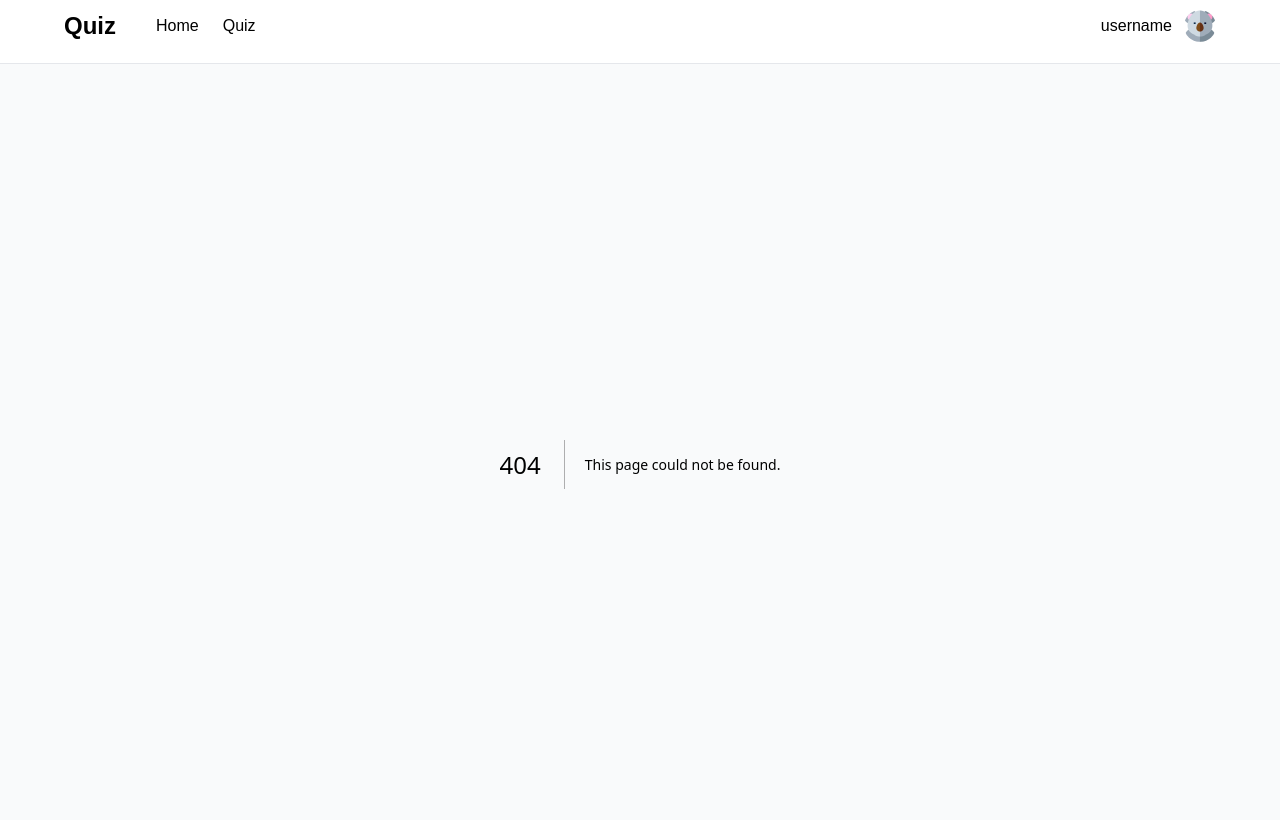
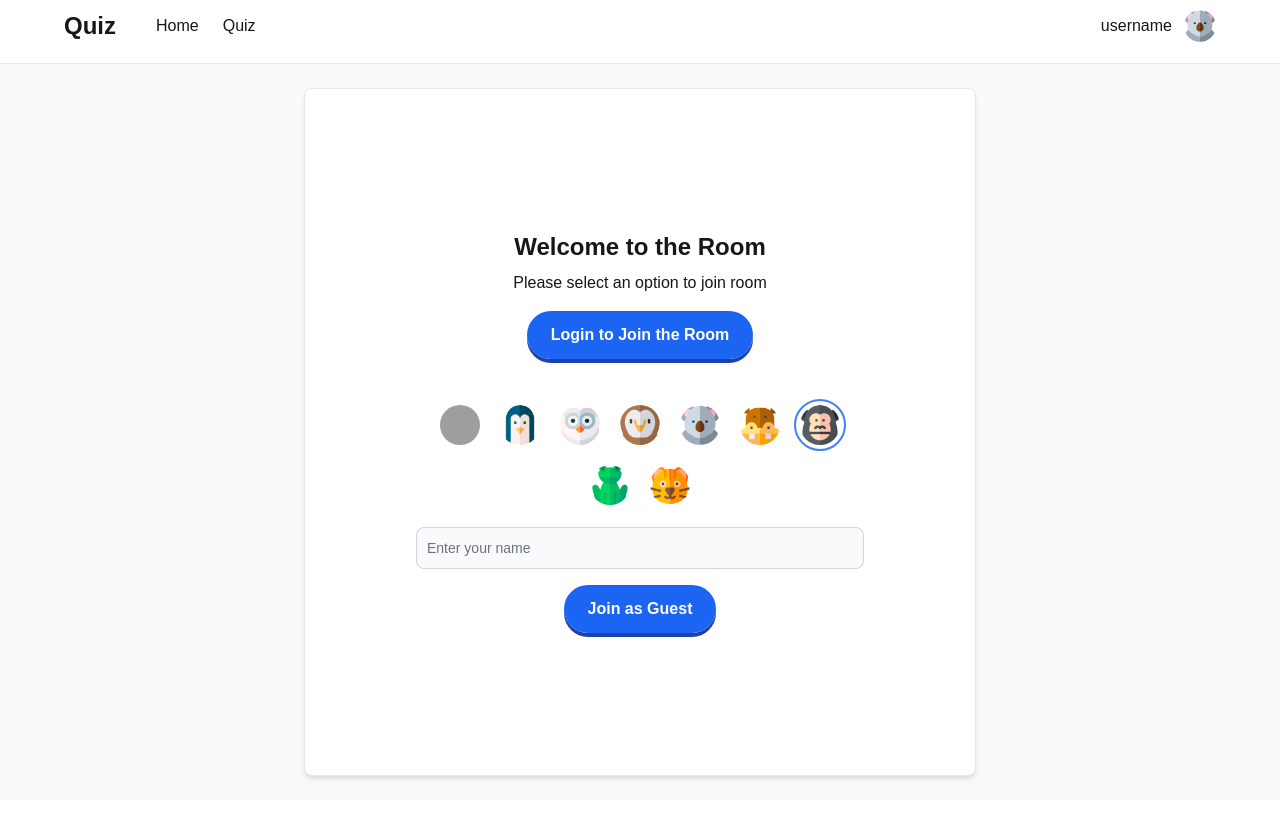
Before and after one commit to kazuki-0418/Qui-zoo, a Next.js app in the folder frontend/: page /rooms/1 in a window 1280 px wide. Before the commit this address had no page. Shown: the top 820 px of the page. Built offline with nearby package versions, Linux system fonts and the light colour scheme; grey boxes are pictures that could not be loaded.

Commit message:
add UserAccessOptions

```diff
--- a/frontend/src/app/rooms/[roomCode]/host/page.tsx
+++ b/frontend/src/app/rooms/[roomCode]/host/page.tsx
@@ -1,4 +1,4 @@
-import { HostWaitingRoom } from "@/components/pages/rooms/HostWaitingRoom";
+import { HostWaitingRoom } from "@/components/pages/rooms/host/HostWaitingRoom";
 import { FullHeightCardLayout } from "@/components/ui/FullHeightCardLayout";
 
 export default function RoomsHostPage() {
--- /dev/null
+++ b/frontend/src/app/rooms/[roomCode]/page.tsx
@@ -0,0 +1,12 @@
+"use client";
+import { UserAccessOptions } from "@/components/pages/rooms/UserAccessOptions";
+import { FullHeightCardLayout } from "@/components/ui/FullHeightCardLayout";
+
+export default function RoomsHostPage() {
+  const allowGuests = true; // TODO: Replace with actual logic to check if the user is a guest
+  return (
+    <FullHeightCardLayout>
+      <UserAccessOptions allowGuests={allowGuests} />
+    </FullHeightCardLayout>
+  );
+}
--- /dev/null
+++ b/frontend/src/components/pages/rooms/UserAccessOptions.tsx
@@ -0,0 +1,66 @@
+import { GuestProfileSelector } from "@/components/shared/GuestProfileSelector";
+import { PushButton } from "@/components/ui/PushButton";
+import Image from "next/image";
+import { useEffect, useState } from "react";
+
+const avatarOptions = [
+  "penguin-1",
+  "penguin-2",
+  "owl-1",
+  "owl-2",
+  "koala",
+  "hippopotamus",
+  "gorilla",
+  "frog",
+  "cat",
+];
+
+interface UserAccessOptionsProps {
+  allowGuests: boolean;
+}
+
+export function UserAccessOptions({ allowGuests }: UserAccessOptionsProps) {
+  const [avatar, setAvatar] = useState("");
+  const [name, setName] = useState("");
+  const handleLogin = () => {
+    // Add your login logic here
+  };
+
+  const handleGuest = () => {
+    // Add your guest logic here
+  };
+
+  useEffect(() => {
+    const randomIndex = Math.floor(Math.random() * avatarOptions.length);
+    setAvatar(avatarOptions[randomIndex]);
+  }, []);
+
+  return (
+    <div className="h-full flex flex-col justify-center text-center gap-2">
+      {!allowGuests ? (
+        <div className="flex flex-col items-center gap-2 mt-4">
+          <h1 className="text-xl md:text-2xl font-bold mb-3">This is a private room</h1>
+          <Image src="/assets/images/lock.png" width={200} height={200} alt={"lock"} />
+          <PushButton onClick={handleLogin}>Login to Join the Room</PushButton>
+        </div>
+      ) : (
+        <div className="flex flex-col items-center gap-2">
+          <h1 className="text-xl md:text-2xl font-bold">Welcome to the Room</h1>
+          <p className="text-sm md:text-base">Please select an option to join room</p>
+          <div className="mt-2 mb-8">
+            <PushButton onClick={handleLogin}>Login to Join the Room</PushButton>
+          </div>
+          <GuestProfileSelector
+            avatarImage={avatar}
+            guestName={name}
+            onAvatarChange={setAvatar}
+            onNameChange={setName}
+          />
+          <div className="mt-2">
+            <PushButton onClick={handleGuest}>Join as Guest</PushButton>
+          </div>
+        </div>
+      )}
+    </div>
+  );
+}
--- a/frontend/src/components/pages/rooms/HostWaitingRoom.tsx
+++ b/frontend/src/components/pages/rooms/host/HostWaitingRoom.tsx
@@ -106,6 +106,7 @@ export function HostWaitingRoom() {
   return (
     <div className="h-full flex flex-col text-center gap-2">
       <WaitingRoomHeader
+        isHost={true}
         participantsCount={participants.length}
         participantsLimit={participantsLimit}
         roomUrl={roomUrl}
--- a/frontend/src/components/pages/sessions/ParticipantWaitingRoom.tsx
+++ b/frontend/src/components/pages/sessions/ParticipantWaitingRoom.tsx
@@ -38,6 +38,7 @@ export function ParticipantWaitingRoom() {
   return (
     <div className="h-full flex flex-col text-center gap-2">
       <WaitingRoomHeader
+        isHost={false}
         participantsCount={participants.length}
         participantsLimit={participantsLimit}
         roomUrl={roomUrl}
--- /dev/null
+++ b/frontend/src/components/shared/GuestProfileSelector.tsx
@@ -0,0 +1,64 @@
+import { AvatarIcon } from "@/components/ui/AvatarIcon";
+import { TextInput } from "flowbite-react";
+
+const avatarOptions = [
+  "penguin-1",
+  "penguin-2",
+  "owl-1",
+  "owl-2",
+  "koala",
+  "hippopotamus",
+  "gorilla",
+  "frog",
+  "cat",
+];
+
+interface GuestProfileSelectorProps {
+  avatarImage: string;
+  guestName: string;
+  onAvatarChange: (avatarId: string) => void;
+  onNameChange: (name: string) => void;
+}
+
+export function GuestProfileSelector({
+  avatarImage,
+  guestName,
+  onAvatarChange,
+  onNameChange,
+}: GuestProfileSelectorProps) {
+  const handleAvatarClick = (id: string) => {
+    onAvatarChange(id);
+  };
+
+  return (
+    <div className="w-full max-w-md mx-auto space-y-4">
+      {/* Avatar Selection */}
+      <div className="flex flex-wrap justify-center gap-2">
+        {avatarOptions.map((id) => (
+          <button
+            key={id}
+            type="button"
+            onClick={() => handleAvatarClick(id)}
+            className={`p-1 rounded-full border-2 transition-all ${
+              avatarImage === id ? "border-blue-500" : "border-transparent"
+            } hover:border-blue-300`}
+          >
+            <AvatarIcon avatarImage={id} avatarSize="md" />
+          </button>
+        ))}
+      </div>
+
+      {/* Name Input */}
+      <div>
+        <TextInput
+          id="nickname"
+          placeholder="Enter your name"
+          value={guestName}
+          onChange={(e) => onNameChange(e.target.value)}
+          maxLength={20}
+          required
+        />
+      </div>
+    </div>
+  );
+}
--- a/frontend/src/components/shared/WaitingRoomHeader.tsx
+++ b/frontend/src/components/shared/WaitingRoomHeader.tsx
@@ -2,12 +2,14 @@ import Image from "next/image";
 import { useState } from "react";
 
 interface WaitingRoomHeaderProps {
+  isHost: boolean;
   participantsCount: number;
   participantsLimit: number;
   roomUrl: string;
 }
 
 export function WaitingRoomHeader({
+  isHost,
   participantsCount,
   participantsLimit,
   roomUrl,
@@ -28,6 +30,7 @@ export function WaitingRoomHeader({
           <span>{participantsLimit}</span>
         </div>
       </div>
+      {isHost && (
         <div className="flex align-center items-center justify-center relative space-x-2">
           <p className="text-gray-600">Room URL: {roomUrl}</p>
           <button
@@ -45,7 +48,7 @@ export function WaitingRoomHeader({
             <span className="text-sm font-bold">Copy Link</span>
           </button>
         </div>
+      )}
     </>
   );
 }
-// ... existing code ...
--- a/frontend/src/components/ui/AvatarIcon.tsx
+++ b/frontend/src/components/ui/AvatarIcon.tsx
@@ -31,7 +31,7 @@ const sizeClasses = {
 
 export function AvatarIcon({ avatarImage, avatarSize = "sm" }: AvatarIconProps) {
   return (
-    <div className="flex flex-wrap gap-2 items-center">
+    <div className="flex flex-wrap items-center">
       <Avatar
         img={getImagePath(avatarImage)}
         size={avatarSize}
```
Also changed, not shown: frontend/.flowbite-react/class-list.json, frontend/public/assets/images/lock.png (added). Lines whose indentation alone changed are shown as unchanged.
